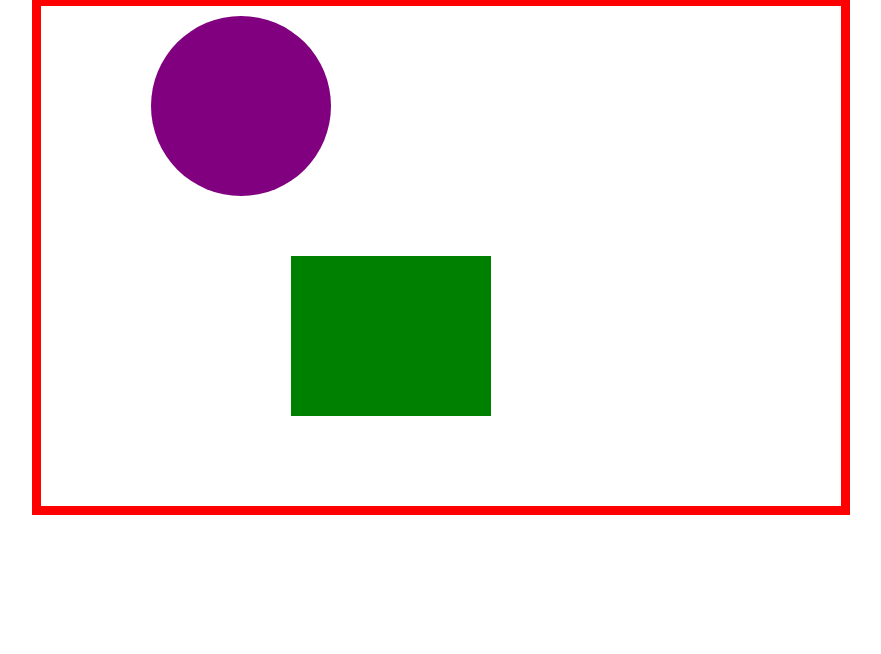
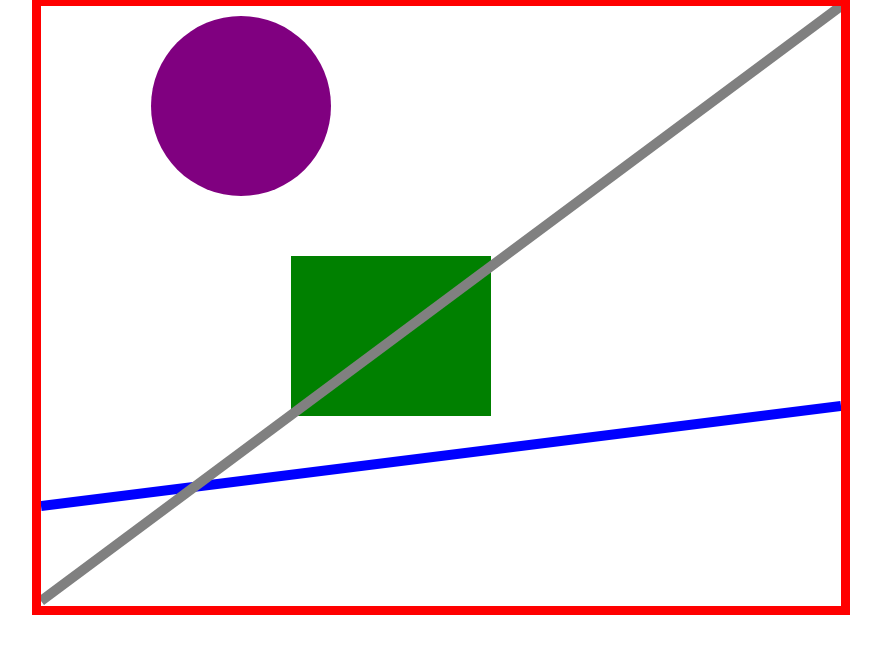
Before and after one commit to Rahmat-Ali-15/HTML-all-Practice-Code, a plain HTML site: page Canvas/canva.html in a window 1280 px wide. Shown: the part 40-694 px from the top of the page, without its empty margins (199-1080 px from the left). Drawn offline with Linux system fonts and the light colour scheme.

Commit message:
Canvas code

```diff
--- a/Canvas/canva.html
+++ b/Canvas/canva.html
@@ -8,7 +8,7 @@
 </head>
 <body>
     <h1>HTML Canvas</h1>
-    <canvas width="800" height="500" id="myCanvas" style="border: 9px solid red;"></canvas>
+    <canvas width="800" height="600" id="myCanvas" style="border: 9px solid red;"></canvas>
 
     <script>
         // get the canvas element and its context
@@ -17,18 +17,34 @@
         const ctx = canvas.getContext("2d");
 
         // Draw a rectangle
-
         ctx.fillStyle = "green";
         // co-ordinates:- x-axis, y-axix, width, height
         ctx.fillRect(250,250,200,160);
 
+
         // Draw a circle
-
         ctx.beginPath(); // The beginPath() method is called before beginnig each line, so that they
+        ctx.fillStyle = "purple";
         // co-ordinates:- x,y,r(radius),start-angle,end-angle
-        ctx.fillStyle = "purple";
         ctx.arc(200,100,90,0,2*Math.PI);
         ctx.fill(); // We have to invoke this methods...
+
+
+        // Draw a line
+        ctx.beginPath();
+        ctx.moveTo(0,500); // x,y axis co-ordination
+        ctx.lineTo(800,400); // x,y axis co-ordination
+        ctx.strokeStyle = "blue";
+        ctx.lineWidth = 10;
+        ctx.stroke();
+
+        // new path begin
+        ctx.beginPath();
+        ctx.strokeStyle = "gray";
+        ctx.moveTo(800,0); // Top of the line where we put our co-ordination
+        ctx.lineTo(0,595); // Bottom of the line where we put our co-ordination
+        ctx.lineWidth = 10;
+        ctx.stroke();
 
     </script>
 </body>
```
